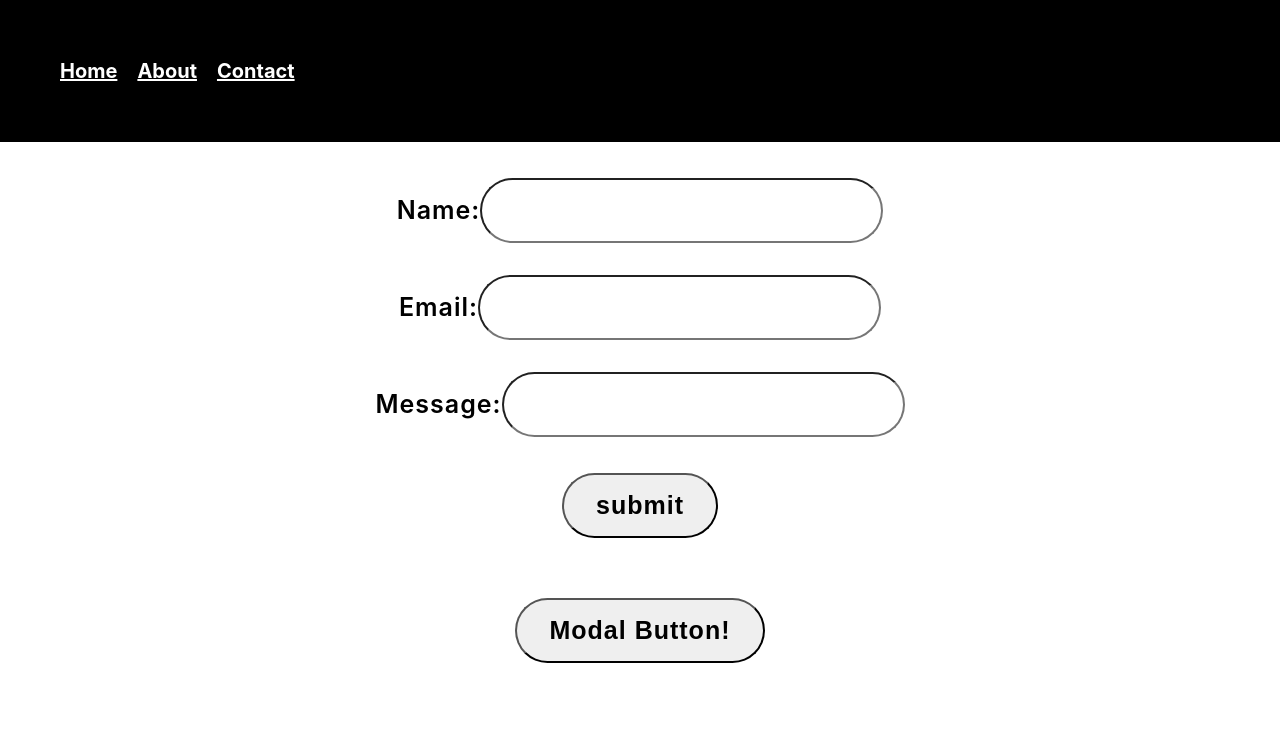
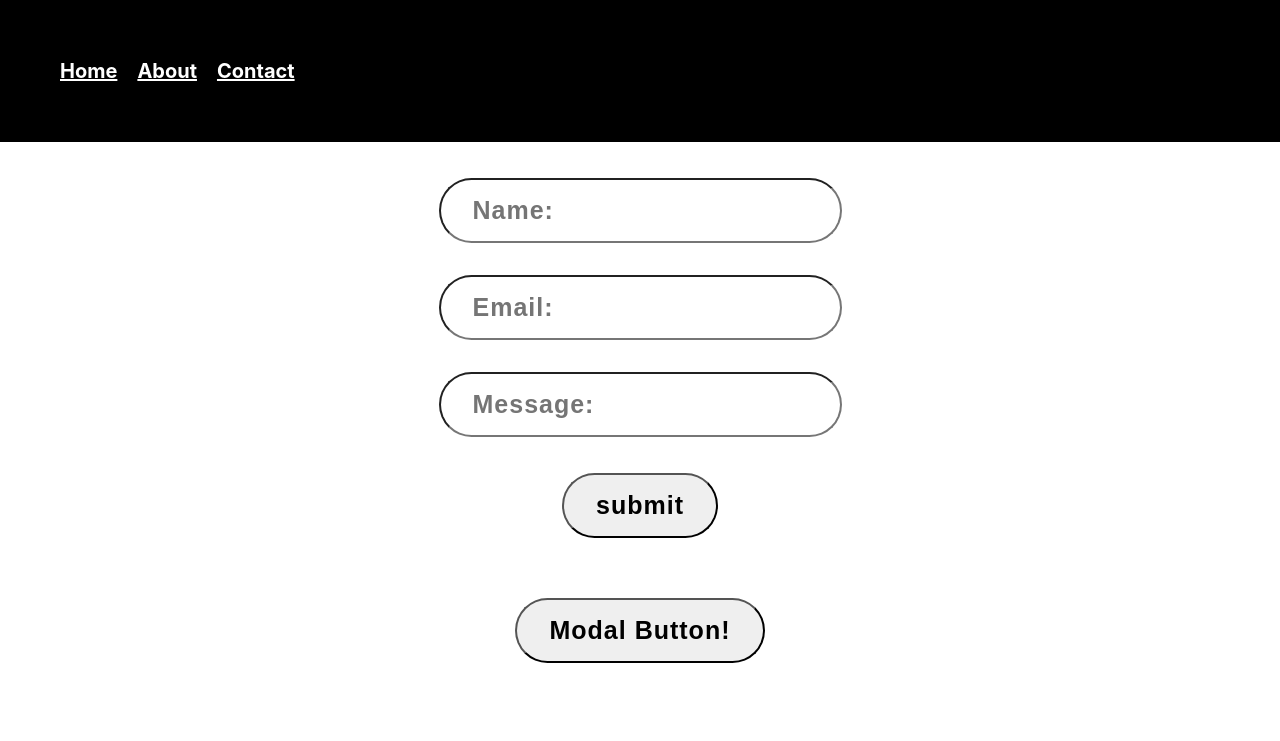
Before and after one commit to MattCarlyon/Assignment-2---react-app, a React (Create React App) app: page /Contact in a window 1280 px wide. Shown: the top 741 px of the page. Built offline with nearby package versions, Linux system fonts and the light colour scheme.

Commit message:
final commit

```diff
--- a/src/components/ContactForm.js
+++ b/src/components/ContactForm.js
@@ -48,18 +48,18 @@ const ContactForm = () => {
     return (
         <form onSubmit={submitHandler} className="Form">
             <div className="mb-3">
-                <label htmlFor="name">Name:</label>
-                <input type="text" name="name" ref={nameRef} className="mb-3" />
+                <label htmlFor="name"></label>
+                <input type="text" name="name" ref={nameRef} placeholder="Name:" className="mb-3" />
 
             </div>
             <div className="mb-3">
-                <label htmlFor="email">Email:</label>
-                <input type="text" name="email" ref={emailRef} className="mb-3"/>
+                <label htmlFor="email"></label>
+                <input type="text" name="email" ref={emailRef} placeholder="Email:" className="mb-3"/>
 
             </div>
             <div className="mb-3">
-                <label htmlFor="message">Message:</label>
-                <input type="text" name="message" ref={messageRef} className="mb-3"/>
+                <label htmlFor="message"></label>
+                <input type="text" name="message" ref={messageRef} placeholder="Message:" className="mb-3"/>
             </div>
             <div>
                 <input type="submit" value="submit" className="Submit-btn" />
```
